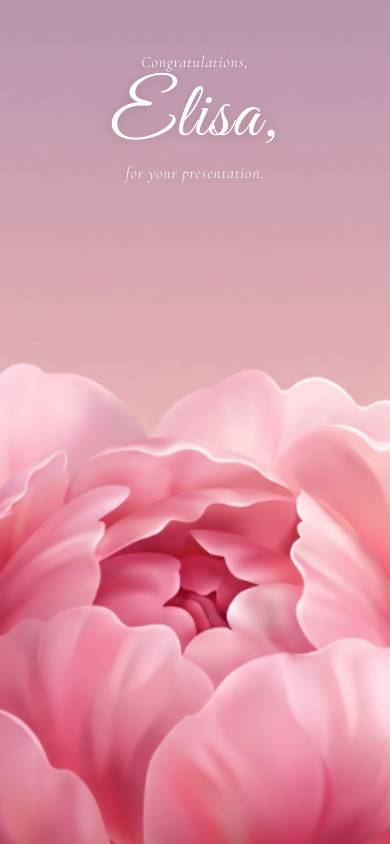
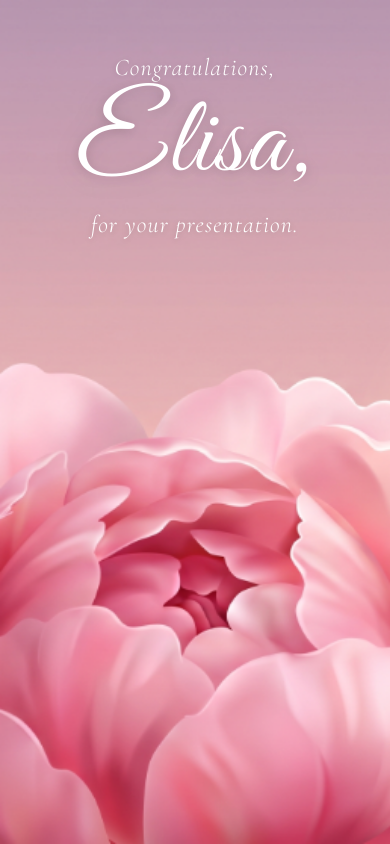
Before and after one commit to Diego-Sic/elisa-congrats-flower, a React (Vite) app: page / in a window 390 px wide. Built offline with nearby package versions, Linux system fonts and the light colour scheme.

Commit message:
feat: scale up all text proportionally

```diff
--- a/src/App.css
+++ b/src/App.css
@@ -45,7 +45,7 @@
 /* "Congratulations," and "for your presentation." */
 .greeting-line {
   font-family: 'Cormorant Garamond', Georgia, serif;
-  font-size: clamp(1rem, 3.5vw, 2rem);
+  font-size: clamp(1.5rem, 5.2vw, 3.2rem);
   font-weight: 300;
   font-style: italic;
   color: #ffffff;
@@ -59,7 +59,7 @@
 /* "Elisa," — script font, much larger, the star of the show */
 .greeting-name {
   font-family: 'Great Vibes', cursive;
-  font-size: clamp(4rem, 16vw, 9rem);
+  font-size: clamp(6rem, 24vw, 14rem);
   font-weight: 400;
   color: #ffffff;
   line-height: 1.1;
@@ -90,6 +90,6 @@
   }
 
   .greeting-name {
-    font-size: clamp(3.5rem, 20vw, 6rem);
+    font-size: clamp(5.5rem, 28vw, 8rem);
   }
 }
```
